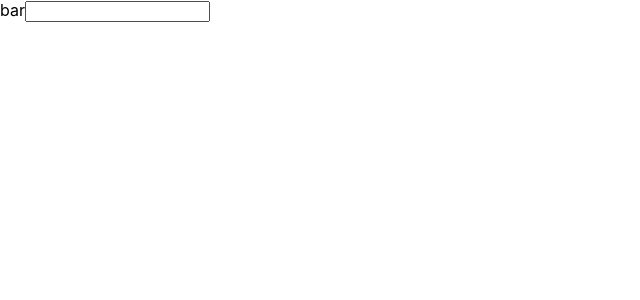
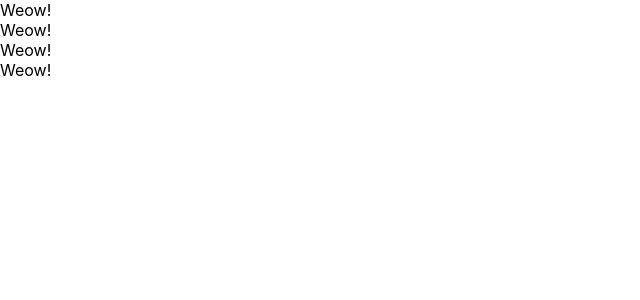
Before and after one commit to hirogw/react-redux-crud-application, a React (Create React App) app: page / in a window 1280 px wide. Shown: the top 300 px of the page, without its empty margins (0-640 px from the left). Built offline with nearby package versions, Linux system fonts and the light colour scheme.

Commit message:
create functional component

```diff
--- a/src/App.js
+++ b/src/App.js
@@ -1,14 +1,31 @@
 import React from 'react';
 import { render } from '@testing-library/react';
 
-function App() {
+// function App() {
+//   return (
+//     <React.Fragment>
+//       <label htmlFor="bar">bar</label>
+//       <input id="bar" type="text" onChange={() => {console.log('I am clicked')}} />
+//     </React.Fragment>
+//   );
+
+// }
+
+const App = () => {
   return (
-    <React.Fragment>
-      <label htmlFor="bar">bar</label>
-      <input id="bar" type="text" onChange={() => {console.log('I am clicked')}} />
-    </React.Fragment>
-  );
-
+    <div>
+      <Cat />
+      <Cat />
+      <Cat />
+      <Cat />
+    </div>
+  )
+}
+const Cat = () => {
+  return <div>Weow!</div>
 }
 
+
+
+
 export default App;
```
